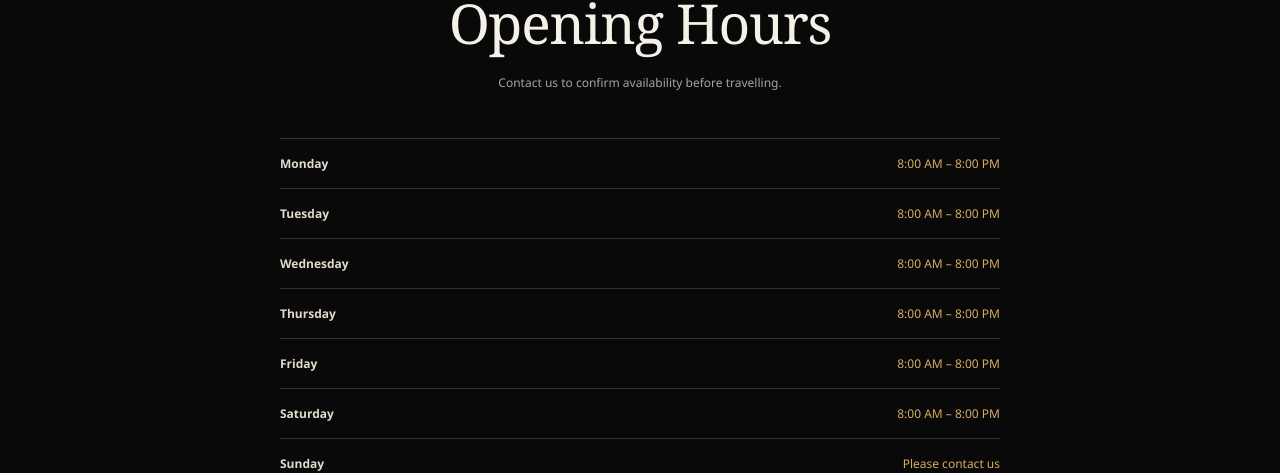
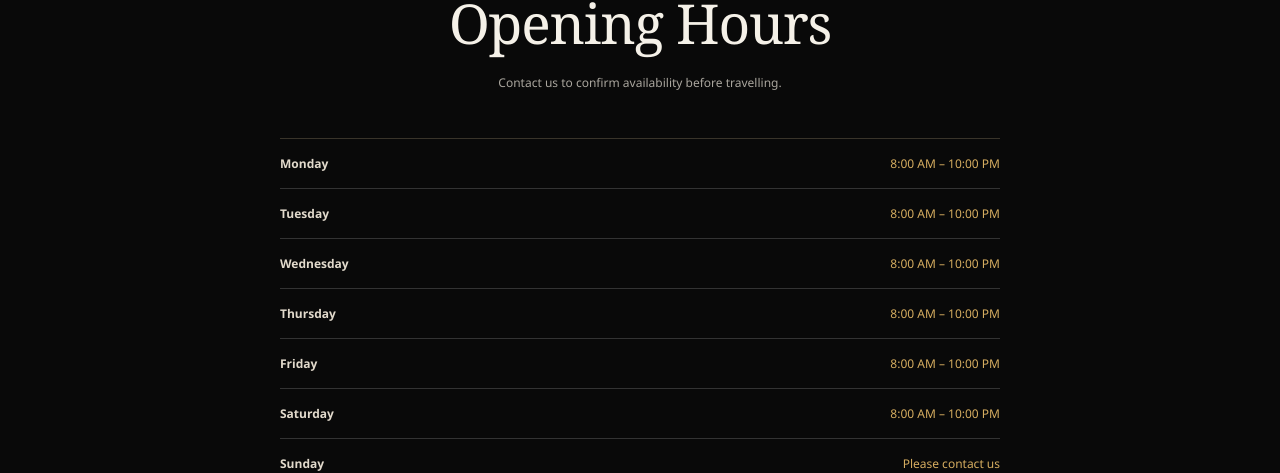
Before and after one commit to asaresolomom/darling-de-barber, a React (Vite) app: page / in a window 1280 px wide. Shown: the part 6140-6613 px from the top of the page. Built offline with nearby package versions, Linux system fonts and the light colour scheme.

Commit message:
Update closing time to 10 PM

```diff
--- a/src/App.jsx
+++ b/src/App.jsx
@@ -134,12 +134,12 @@ const categories = [
 ];
 
 const openingHours = [
-  { day: 'Monday', hours: '8:00 AM – 8:00 PM' },
-  { day: 'Tuesday', hours: '8:00 AM – 8:00 PM' },
-  { day: 'Wednesday', hours: '8:00 AM – 8:00 PM' },
-  { day: 'Thursday', hours: '8:00 AM – 8:00 PM' },
-  { day: 'Friday', hours: '8:00 AM – 8:00 PM' },
-  { day: 'Saturday', hours: '8:00 AM – 8:00 PM' },
+  { day: 'Monday', hours: '8:00 AM – 10:00 PM' },
+  { day: 'Tuesday', hours: '8:00 AM – 10:00 PM' },
+  { day: 'Wednesday', hours: '8:00 AM – 10:00 PM' },
+  { day: 'Thursday', hours: '8:00 AM – 10:00 PM' },
+  { day: 'Friday', hours: '8:00 AM – 10:00 PM' },
+  { day: 'Saturday', hours: '8:00 AM – 10:00 PM' },
   { day: 'Sunday', hours: 'Please contact us' },
 ];
 
```
